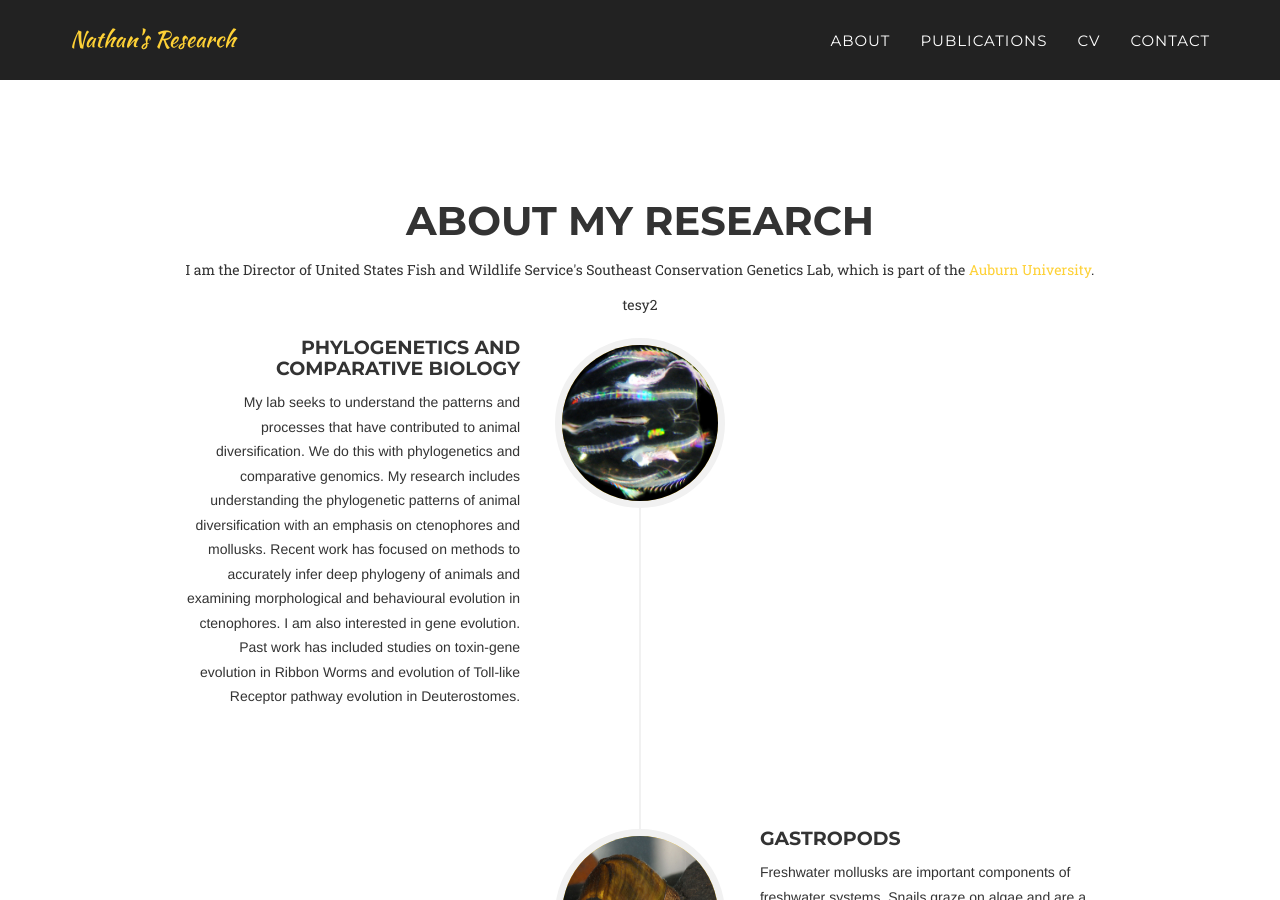
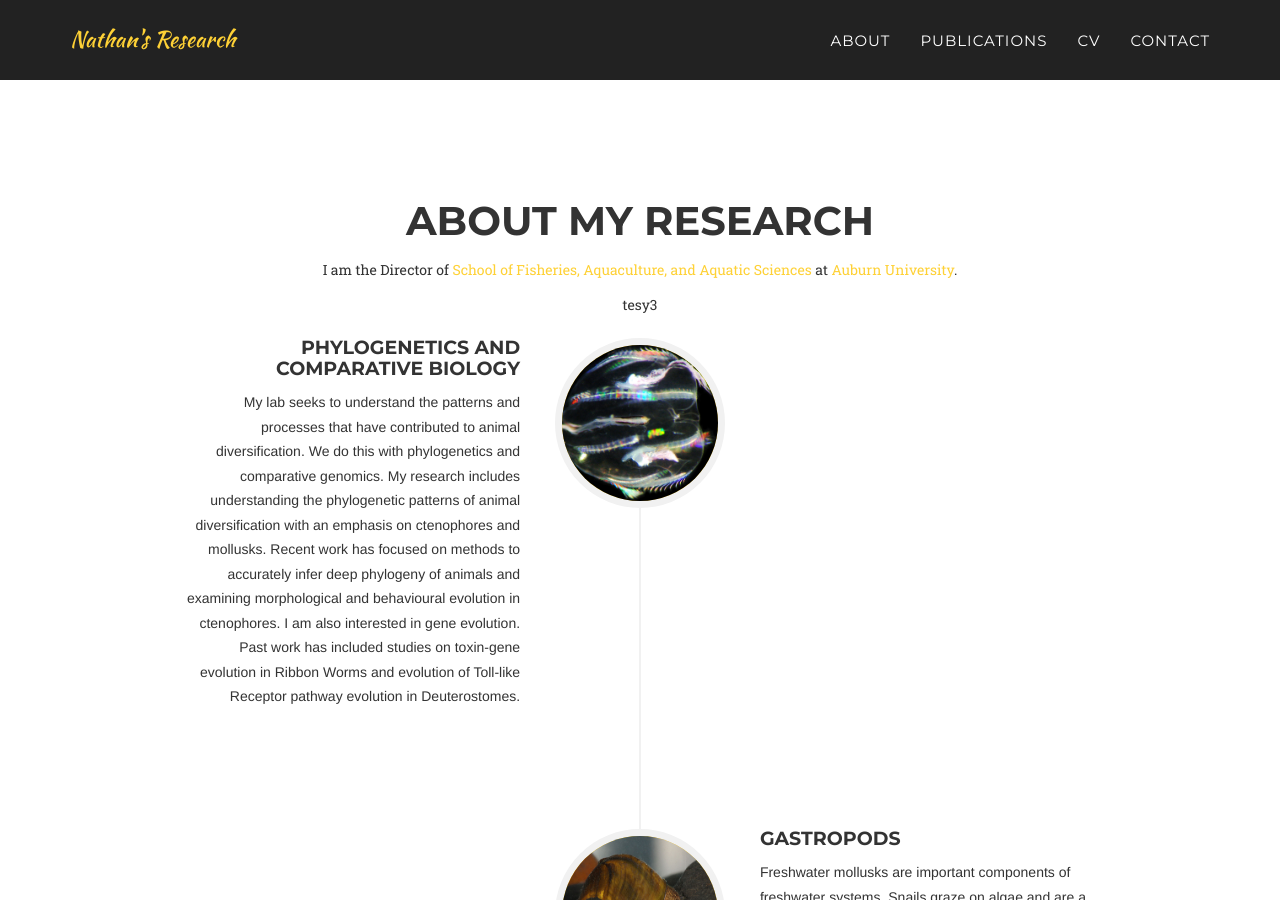
Before and after one commit to NathanWhelan/nathanwhelan.github.io, a Jekyll site: the page built from index.html, in a window 1280 px wide and 900 px high, scrolled down 709 px. Built offline with Jekyll 4.4.1, drawn with Linux system fonts in a browser that asks for light colours; some web fonts are replaced.

Commit message:
Update about.html

```diff
--- a/_includes/about.html
+++ b/_includes/about.html
@@ -4,8 +4,8 @@
             <div class="row">
                 <div class="col-lg-12 text-center">
                     <h2 class="section-heading">About My Research</h2>
-                    <p>I am the Director of United States Fish and Wildlife Service's Southeast Conservation Genetics Lab, which is part of the <a href="http://http://sfaas.auburn.edu>School of Fisheries, Aquaculture, and Aquatic Sciences</a> at <a href="http://auburn.edu">Auburn University</a>.</p>
-                    <p>tesy2</p>
+                    <p>I am the Director of <a href="http://www.usfws.gov>United States Fish</a> and Wildlife Service's Southeast Conservation Genetics Lab, which is part of the <a href="http://sfaas.auburn.edu>School of Fisheries, Aquaculture, and Aquatic Sciences</a> at <a href="http://auburn.edu">Auburn University</a>.</p>
+                    <p>tesy3</p>
 
 
 
```
